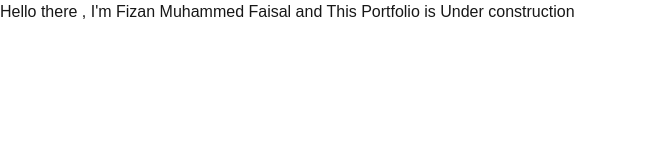
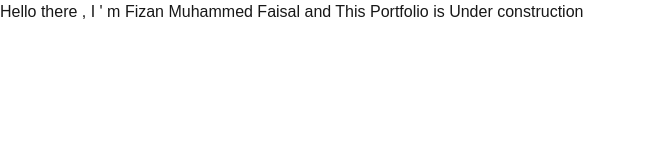
Before and after one commit to FizanMuhammedFaisal/Portfolio-Nextapp, a Next.js app: page / in a window 1280 px wide. Shown: the top 160 px of the page, without its empty margins (0-645 px from the left). Built offline with nearby package versions, Linux system fonts and the light colour scheme.

Commit message:
added the inital message-updated the error of " '

```diff
--- a/src/app/page.tsx
+++ b/src/app/page.tsx
@@ -8,14 +8,14 @@ function Home() {
       <motion.div
         initial={{ opacity: 0, y: 50 }}
         whileInView={{ opacity: 1, y: 0 }}
-        transition={{ duration: 0.8 }}
+        transition={{ duration: 0.8, ease: 'easeInOut' }}
         viewport={{ once: true }}
         className='flex justify-center items-center text-green-500 font-bold'
       >
-        <p>
+        <p className='text-xl'>
           {' '}
-          Hello there , I'm Fizan Muhammed Faisal and This Portfolio is Under
-          construction
+          Hello there , I &apos; m Fizan Muhammed Faisal and This Portfolio is
+          Under construction
         </p>
       </motion.div>
     </div>
```
